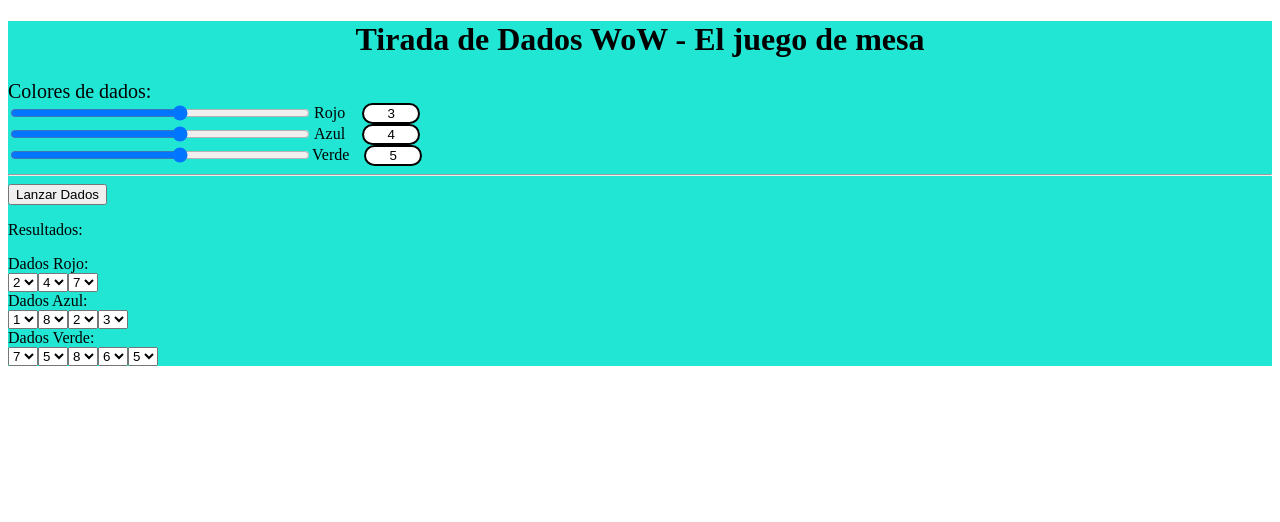
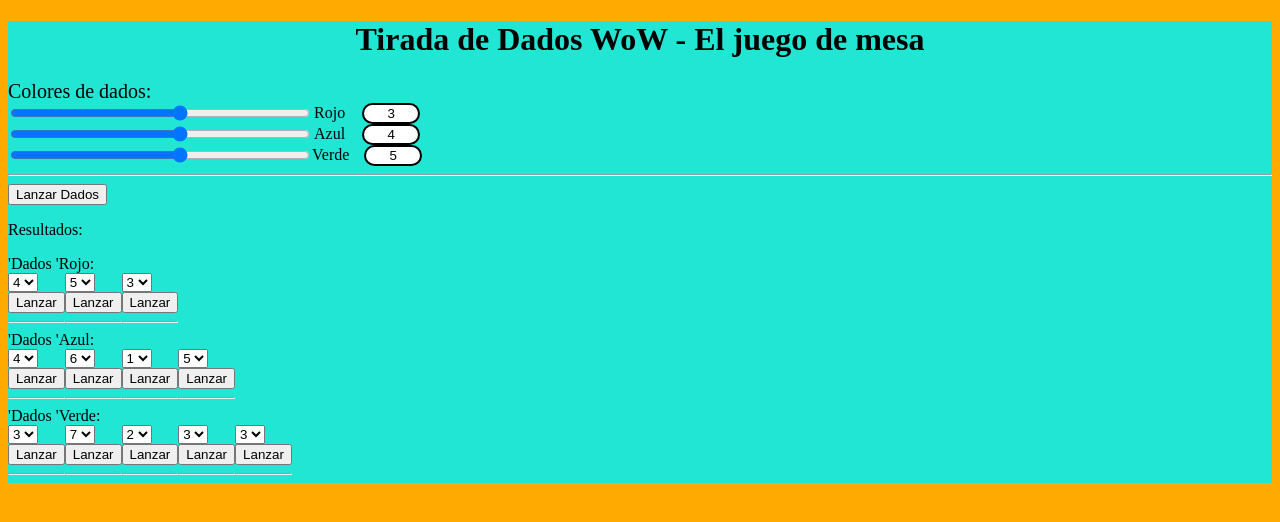
Before and after one commit to cavalierimartin/rollDicesIo, an Angular app: page / in a window 1280 px wide. Both pictures are taken after a click on the button "Lanzar Dados". Shown: the top 522 px of the page. Built offline with nearby package versions, Linux system fonts and the light colour scheme.

Commit message:
Coloco un boton debajo de cada dado que cambia su valor a un valor random

```diff
--- a/src/app/app.module.ts
+++ b/src/app/app.module.ts
@@ -6,6 +6,7 @@
 import { BoardComponent } from './components/board/board.component';
 import { DiceComponent } from './components/dice/dice.component';
 import { FormsModule } from '@angular/forms';
+import { DicesService } from './services/dices.service';
 
 @NgModule({
   declarations: [
@@ -18,7 +19,7 @@
     AppRoutingModule,
     FormsModule
   ],
-  providers: [],
+  providers: [DicesService],
   bootstrap: [AppComponent]
 })
 export class AppModule { }
--- a/src/app/components/board/board.component.html
+++ b/src/app/components/board/board.component.html
@@ -9,7 +9,7 @@
             <label for="colors">Colores de dados:</label><br>
             <div class="contenedorNumeroDados" *ngFor="let dice of dices">
                 <input class="form-range" type="range" min="0" max="7" [(ngModel)]="dice.selected"
-                    (change)="numeroDelRango(dice)">{{dice.name}}
+                    (change)="numeroDelRango(dice)">{{dice.colorName}}
                 <input class="form-control" type="text" [(ngModel)]="dice.quantity" min="1" max="7"
                     (change)="cantidadDelRango(dice)">
                 <br>
@@ -17,12 +17,11 @@
         </div>
     </div>
     <hr>
-    <button class="d-inline-flex focus-ring py-1 px-2 text-decoration-none border rounded-2"
-        style="--bs-focus-ring-color: rgba(var(--bs-success-rgb), .25)" (click)="rollDices()">Lanzar Dados</button>
+    <button (click)="rollDices()">Lanzar Dados</button>
     <div class="results">
         <div class="dice-results-container" *ngIf="showResults">
             <p class="result-text">Resultados:</p>
-            <div *ngFor="let dicesByColor of dicesResults">
+            <div *ngFor="let dicesByColor of dices">
                 <app-dice [dices]="dicesByColor"></app-dice>
             </div>
         </div>
--- a/src/app/components/board/board.component.ts
+++ b/src/app/components/board/board.component.ts
@@ -1,5 +1,8 @@
 import { Component } from '@angular/core';
 import { Color } from '../../models/color.interface';
+import { DicesService } from 'src/app/services/dices.service';
+
+//
 
 @Component({
   selector: 'app-board',
@@ -7,6 +10,7 @@
   styleUrls: ['./board.component.scss'],
 })
 export class BoardComponent {
+
   colors: { [key: string]: Color } = {
     red: {
       name: 'Rojo',
@@ -22,48 +26,47 @@
     },
   };
 
-  dices: any = [
+  dices: { colorName: string, id: string, selected: boolean, quantity: number, dicesValues: number[] }[] = [
     {
-      name: this.colors['red'].name,
+      colorName: this.colors['red'].name,
       id: this.colors['red'].id,
       selected: true,
       quantity: 3,
+      dicesValues: []
     },
     {
-      name: this.colors['blue'].name,
+      colorName: this.colors['blue'].name,
       id: this.colors['blue'].id,
       selected: true,
       quantity: 4,
+      dicesValues: []
     },
     {
-      name: this.colors['green'].name,
+      colorName: this.colors['green'].name,
       id: this.colors['green'].id,
       selected: true,
       quantity: 5,
+      dicesValues: []
     },
   ];
 
-  showResults: boolean = false;
-  dicesResults: { colorName: any; dicesValues: number[] }[] = [];
+  public showResults = false;
 
+  constructor(private dicesServices: DicesService) {
+
+  }
+
+  // obtener un listado de x numeros random por cada color
   rollDices() {
-    this.showResults = false;
-    this.dicesResults = [];
-    this.dices.map((dice: any) => {
-      if (dice.selected) {
-        let results: number[] = [];
-        for (let i = 0; i < dice.quantity; i++) {
-          results.push(Math.floor(Math.random() * 8) + 1);
-        }
-        this.dicesResults.push({
-          colorName: dice.name,
-          dicesValues: results,
-        });
+    this.dices.forEach((dice) => {
+      if (dice.quantity > 0) {
+        // tiro los dados y asigno los valores al color que se tiró esta vez
+        dice.dicesValues = this.dicesServices.getRandomValues(dice.quantity);
       }
     });
-
     this.showResults = true;
   }
+
 
   numeroDelRango(dice: any) {
     dice.quantity = dice.selected;
--- a/src/app/components/dice/dice.component.html
+++ b/src/app/components/dice/dice.component.html
@@ -2,25 +2,25 @@
 
     <div class="span">
 
-        <span>{{ dices.dicesValues.length > 1 ? 'Dados '+dices.colorName : 'Dado
-            '+dices.colorName}}:</span><br>
+        <span>'Dados '{{ dices.colorName}}:</span><br>
 
     </div>
 
     <div class="dados">
 
-        <div class="form-group" *ngFor="let diceValue of dices.dicesValues">
+        <div class="form-group" *ngFor="let asdfg of dices.dicesValues, let i = index">
 
-            <select class="form-control">
+            <select class="form-control" [value]="asdfg" name="name{{i}}">
 
-                <option>{{diceValue}}</option>
+                <option>{{asdfg}}</option>
 
-                <option *ngFor="let opciones of arrayOpciones(1,8)">{{opciones}}</option>,
+                <option *ngFor="let opciones of arrayOpciones(1,8)">{{opciones}}</option>
 
             </select>
-
+            <br />
+            <button type="button" (click)="rollDice(i)">Lanzar</button>
+            <hr>
         </div>
-
     </div>
 
 </div>
--- a/src/app/components/dice/dice.component.ts
+++ b/src/app/components/dice/dice.component.ts
@@ -1,18 +1,41 @@
 import { Component, Input } from '@angular/core';
-import { ColorsIdsEnum } from 'src/app/models/colors-ids.enum';
 import { ColorsNameEnum } from 'src/app/models/colors-names.enum';
-import { Dice } from 'src/app/models/dice.interface';
+import { DicesService } from 'src/app/services/dices.service';
+
 
 @Component({
   selector: 'app-dice',
   templateUrl: './dice.component.html',
   styleUrls: ['./dice.component.scss'],
 })
+
+
 export class DiceComponent {
-  @Input() dices!: {
-    colorName: ColorsNameEnum;
-    dicesValues: number[];
-  };
+
+  @Input() dices!: { colorName: string, id: string, selected: boolean, quantity: number, dicesValues: number[] }
+
+  constructor(private dicesServices: DicesService) {
+
+  }
+
+  /**
+   * Modifica el valor de un solo dado
+   */
+  rollDice(i: number) {
+    //obtener el nuevo valor de dado y modificar el valor del dado
+    this.dices.dicesValues[i] = this.dicesServices.getRandomNumber();
+
+
+
+
+
+
+
+
+
+
+
+  }
 
 
   arrayOpciones(min: number, max: number) {
@@ -22,4 +45,7 @@
     }
     return numeros;
   }
+
+
+
 }
--- /dev/null
+++ b/src/app/services/dices.service.ts
@@ -0,0 +1,32 @@
+import { Injectable } from '@angular/core';
+
+@Injectable({
+  providedIn: 'root'
+})
+export class DicesService {
+
+
+  constructor() { }
+
+  /**
+   * @returns Devuelve un número random entre 1 y 8
+   */
+  getRandomNumber(): number {
+    return Math.floor(Math.random() * 8) + 1;
+  }
+
+  /**
+   * Devuelve un array de números random
+   * @param quantityOfDicesToRoll Cantidad de números random que se obtendrán
+   * @returns array de números random
+   */
+  getRandomValues(quantityOfDicesToRoll: number): number[] {
+    //obtengo un número random para cada dado
+    let results = [];
+    for (let i = 0; i < quantityOfDicesToRoll; i++) {
+      results.push(this.getRandomNumber());
+    }
+    // retorno todos los dados con valores random;
+    return results;
+  }
+}
--- a/src/styles.scss
+++ b/src/styles.scss
@@ -1 +1,4 @@
 /* You can add global styles to this file, and also import other style files */
+body {
+    background-color:	#FFAA00;
+}
```
Also changed, not shown: src/app/app.component.html (line endings or trailing spaces), 1 other file (tests, documents, lock files or other folders).
